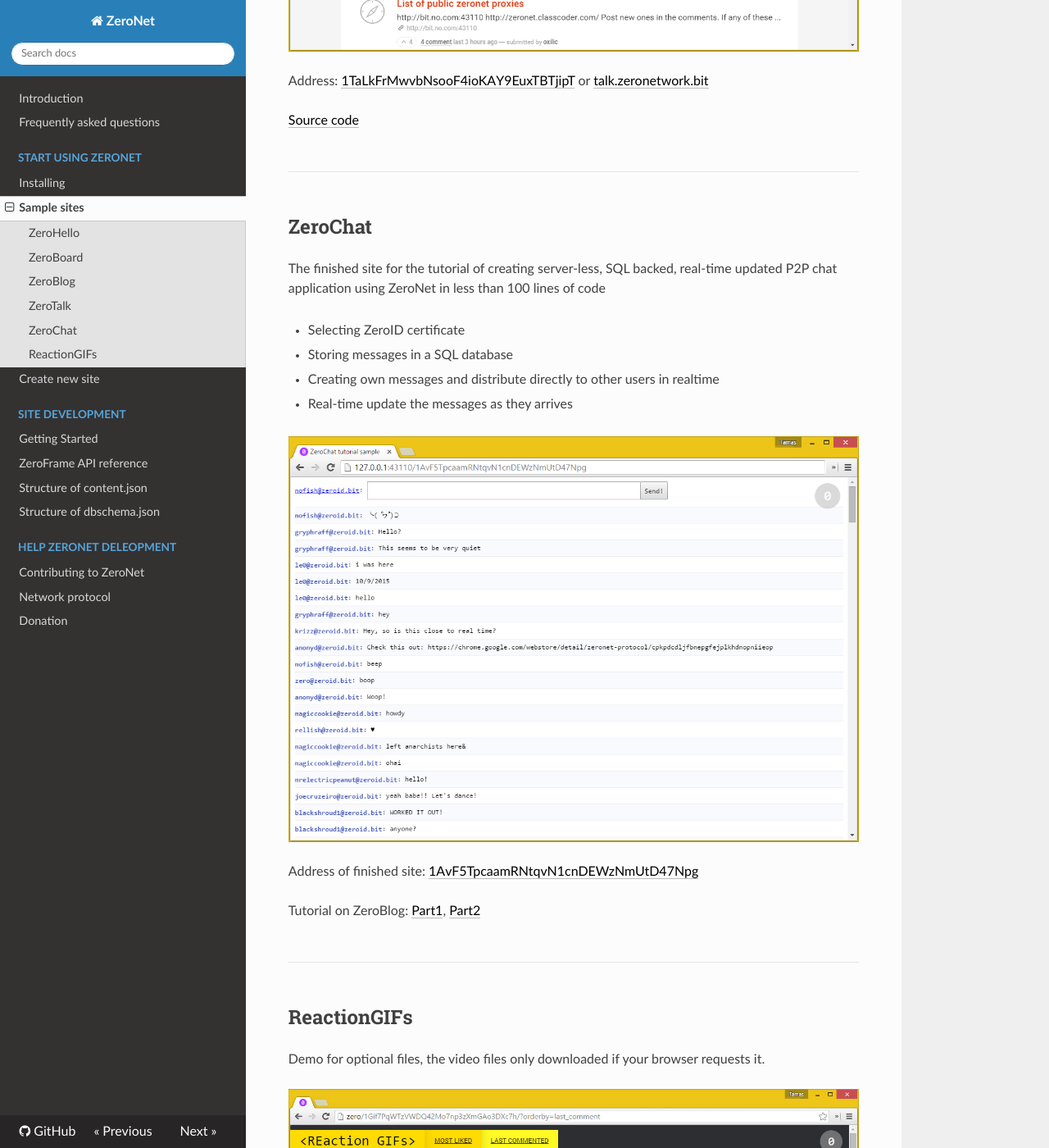
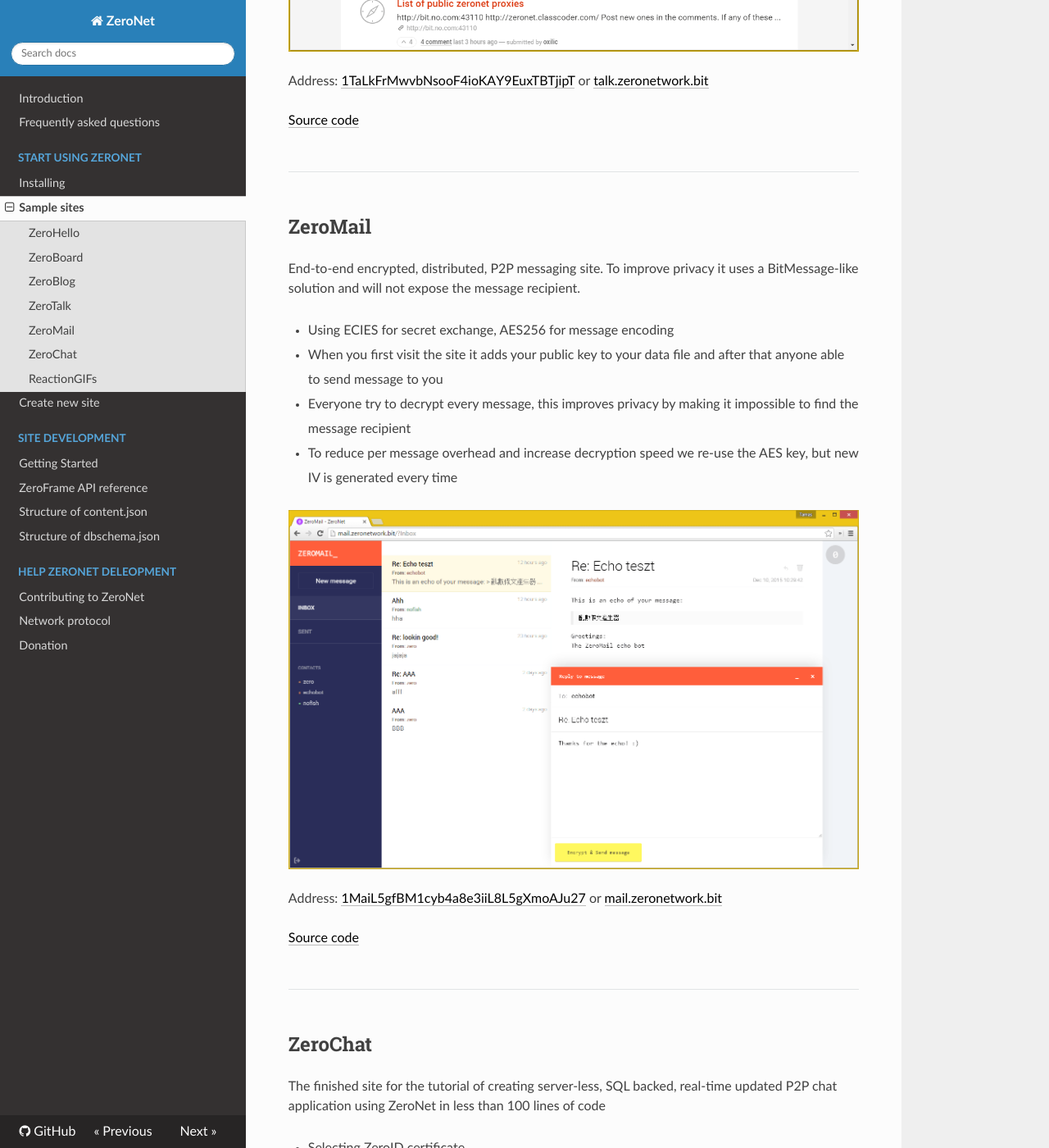
Before and after one commit to HelloZeroNet/Documentation, an MkDocs documentation site: the page built from docs/using_zeronet/sample_sites.md, in a window 1280 px wide and 1400 px high, scrolled down 4408 px. Shown: the whole window at 82% size. Built offline with MkDocs 1.6.1, drawn with Linux system fonts in a browser that asks for light colours; nearby versions of some CDN libraries; comment, search, counter and statistics services are not loaded; old or Windows-style settings are respelled for this version of MkDocs; some of the changed text lies outside the part shown.

Commit message:
New year, new quarter goal, Update sample sites

```diff
--- a/docs/using_zeronet/sample_sites.md
+++ b/docs/using_zeronet/sample_sites.md
@@ -86,6 +86,23 @@
 
 [Source code](https://github.com/HelloZeroNet/ZeroTalk)
 
+---
+
+## ZeroMail
+
+End-to-end encrypted, distributed, P2P messaging site. To improve privacy it uses a BitMessage-like solution and will not expose the message recipient.
+
+ - Using ECIES for secret exchange, AES256 for message encoding
+ - When you first visit the site it adds your public key to your data file and after that anyone able to send message to you
+ - Everyone try to decrypt every message, this improves privacy by making it impossible to find the message recipient
+ - To reduce per message overhead and increase decryption speed we re-use the AES key, but new IV is generated every time
+
+
+![ZeroTalk](/img/zeromail.png)
+
+Address: [1MaiL5gfBM1cyb4a8e3iiL8L5gXmoAJu27](http://127.0.0.1:43110/1MaiL5gfBM1cyb4a8e3iiL8L5gXmoAJu27) or [mail.zeronetwork.bit](http://127.0.0.1:43110/mail.zeronetwork.bit)
+
+[Source code](https://github.com/HelloZeroNet/ZeroMail)
 
 ---
 
@@ -95,7 +112,7 @@
 
  - Selecting ZeroID certificate
  - Storing messages in a SQL database
- - Creating own messages and distribute directly to other users in realtime
+ - Creating own messages and distribute directly to other users in real-time
  - Real-time update the messages as they arrives
 
 ![ZeroChat](/img/zerochat.png)
```
Also changed, not shown: other parts of docs/using_zeronet/sample_sites.md (+1 -1 lines), docs/help_zeronet/donate.md (+3 -5 lines), docs/index.md (+1 -1 lines), docs/img/zeromail.png (added).
